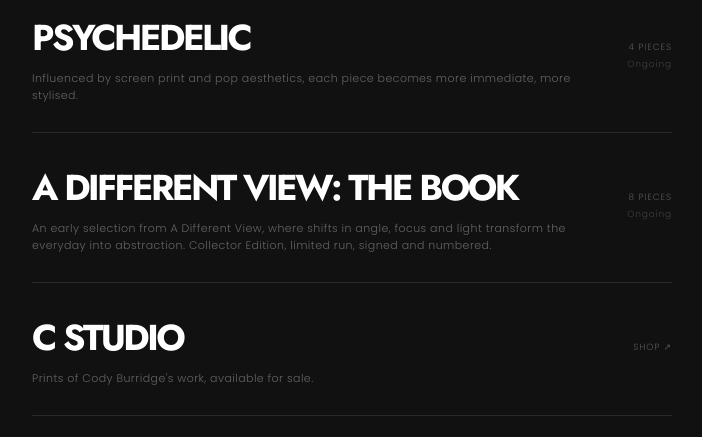
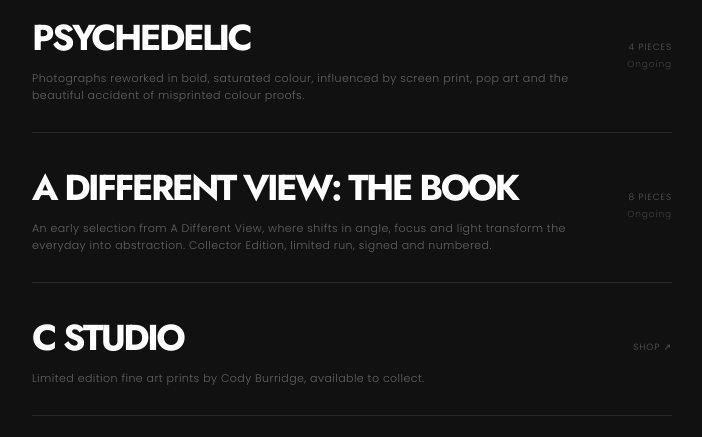
Before and after one commit to codyburridge/web, a Next.js app: page /collections-trial in a window 1280 px wide. Shown: the part 1380-1817 px from the top of the page, without its empty margins (288-990 px from the left). Built offline with nearby package versions, Linux system fonts and the light colour scheme.

Commit message:
Locked Psychedelic line and C STUDiO shop line (trial)

```diff
--- a/app/collections-trial/page.tsx
+++ b/app/collections-trial/page.tsx
@@ -64,7 +64,7 @@ const collections = [
     title: 'Psychedelic',
     year: 'Ongoing',
     pieces: 4,
-    description: 'Influenced by screen print and pop aesthetics, each piece becomes more immediate, more stylised.',
+    description: 'Photographs reworked in bold, saturated colour, influenced by screen print, pop art and the beautiful accident of misprinted colour proofs.',
   },
   {
     slug: 'book',
@@ -199,7 +199,7 @@ export default function CollectionsTrial() {
                 color: 'rgba(255,255,255,0.35)',
                 letterSpacing: '0.04em',
               }}>
-                Prints of Cody Burridge&apos;s work, available for sale.
+                Limited edition fine art prints by Cody Burridge, available to collect.
               </p>
             </div>
             <div style={{ textAlign: 'right', flexShrink: 0 }}>
```
